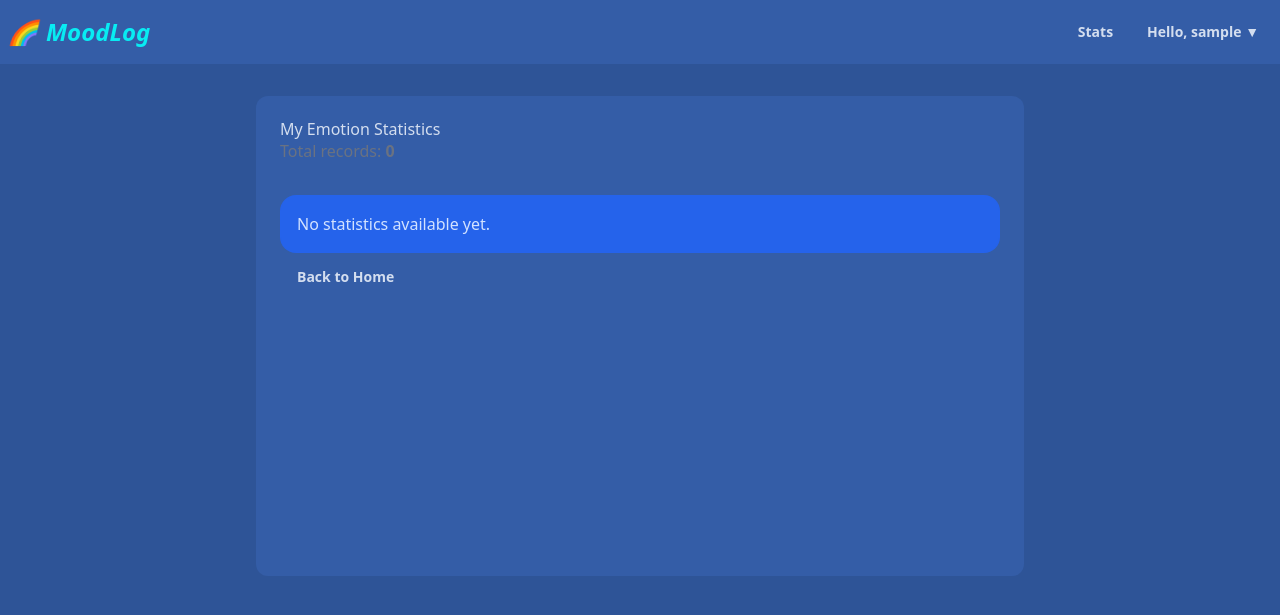
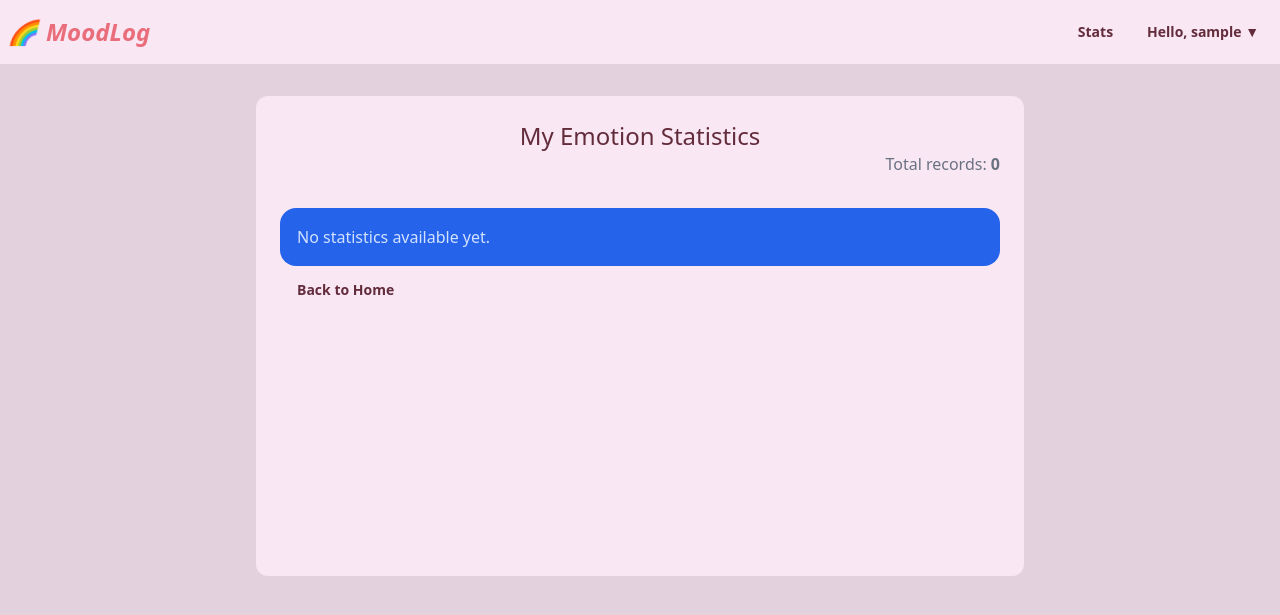
Before and after one commit to lazy-h-null/comIT-py4web-final-project, a Django app: page /stats/ in a window 1280 px wide. Shown: the top 615 px of the page. Run offline with Django 5.2, Linux system fonts and the light colour scheme; the visitor is signed in with stand-in values (Sample User, id 1); data that the repository does not hold is empty.

Commit message:
ui: apply unique themes per page and finalize base layout styling

```diff
--- a/moodlog_project/entries/templates/entries/base.html
+++ b/moodlog_project/entries/templates/entries/base.html
@@ -1,5 +1,5 @@
 <!DOCTYPE html>
-<html lang="en" data-theme="{% block theme %}cyberpunk{% endblock %}">
+<html lang="en" data-theme="{% block theme %}autumn{% endblock %}">
 <head>
     <meta charset="UTF-8">
     <meta name="viewport" content="width=device-width, initial-scale=1.0">
--- a/moodlog_project/entries/templates/entries/index.html
+++ b/moodlog_project/entries/templates/entries/index.html
@@ -33,7 +33,7 @@
 
             <div style="border: 2px solid {% if log and log.note %}#ef9fbc8D{% elif day == 0 %}transparent{% else %}transparent{% endif %} !important;" class="min-h-[110px] rounded-2xl p-2 transition-all>
                 {% if day == 0 %}
-                    bg-gray-200 opacity-50
+                    bg-gray-200 opacity-30
                 {% elif log and log.note %}
                     bg-secondary/40 shadow-inner
                 {% else %}
--- a/moodlog_project/entries/templates/entries/stats.html
+++ b/moodlog_project/entries/templates/entries/stats.html
@@ -1,11 +1,11 @@
 {% extends "entries/base.html" %}
 
-{% block theme %}aqua{% endblock %}
+{% block theme %}valentine{% endblock %}
 
 {% block content %}
 <div class="mb-8">
-    <h1 class="text-3xl font-blod">My Emotion Statistics</h1>
-    <p class="text-gray-500">Total records: <strong>{{ total_count }}</strong></p>
+    <h1 class="!text-2xl font-blod text-center">My Emotion Statistics</h1>
+    <p class="text-gray-500 text-end">Total records: <strong>{{ total_count }}</strong></p>
 </div>
 
 <div class="space-y-8">
@@ -19,7 +19,7 @@
 
             <div class="grid grid-cols-1 md:grid-cols-2 gap-4">
                 {% for item in month_group.list %}
-                    <div class="stats shadow bg-base-100 border border-gray-100">
+                    <div class="stats shadow bg-base-100 border">
                         <div class="stat">
                             <div class="stat-figure text-5xl opacity-80">
                                 {{ item.emoji }}
--- a/moodlog_project/entries/templates/registration/login.html
+++ b/moodlog_project/entries/templates/registration/login.html
@@ -1,6 +1,6 @@
 {% extends "entries/base.html" %}
 
-{% block theme %}cupcake{% endblock %}
+{% block theme %}coffee{% endblock %}
 
 {% block content %}
 <div class="max-w-md mx-auto card bg-base-100 shadow-xl border p-8">
--- a/moodlog_project/entries/templates/registration/password_change_form.html
+++ b/moodlog_project/entries/templates/registration/password_change_form.html
@@ -1,5 +1,5 @@
 {% extends 'entries/base.html' %}
-
+{% block theme %}lemonade{% endblock %}
 {% block content %}
 
 <div class="max-w-md mx-auto py-10">
```
